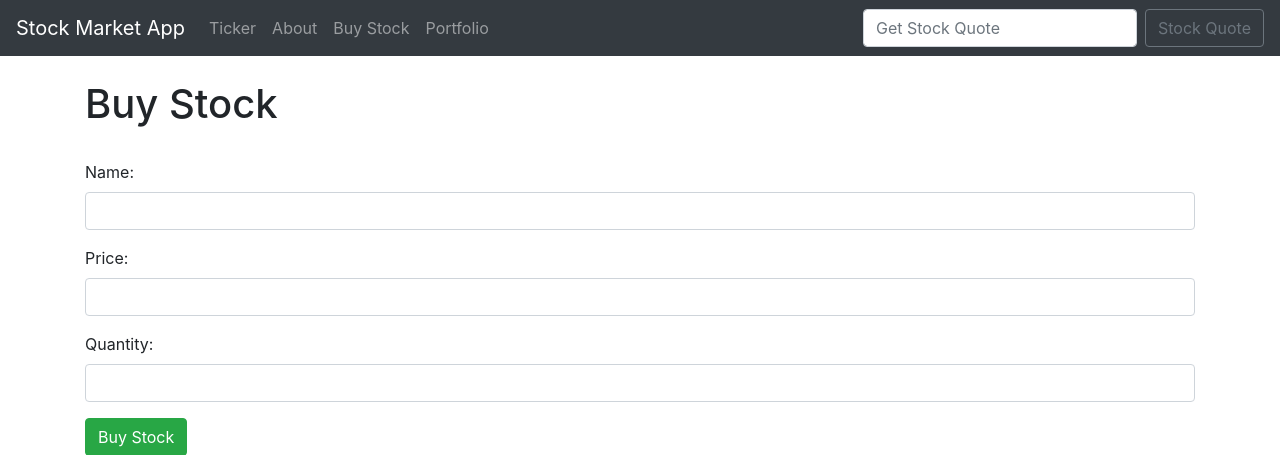
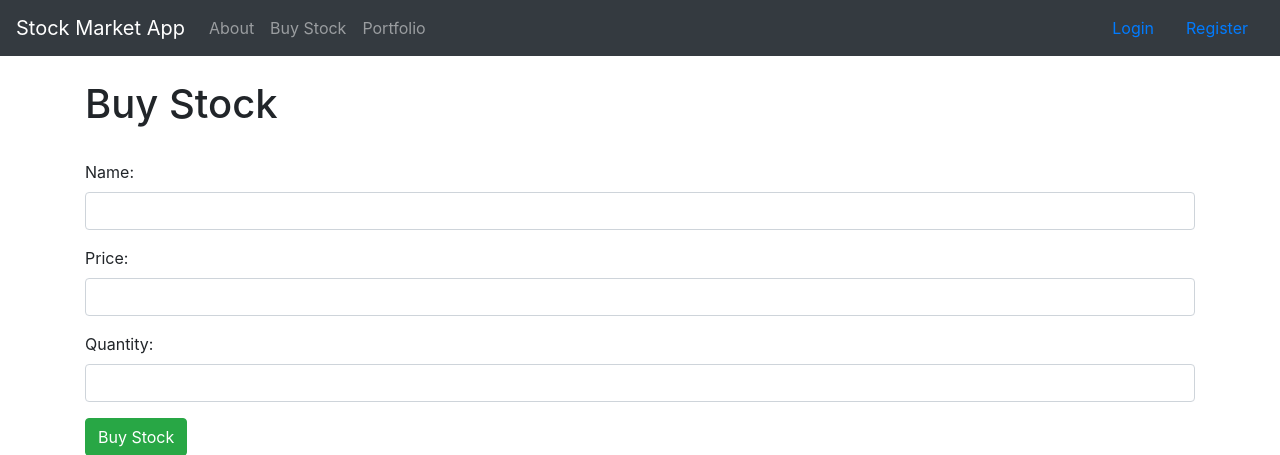
Before and after one commit to Teri-Ed/Project-4, a Django app: page /buy_stock.html in a window 1280 px wide. Shown: the top 455 px of the page. Run offline with Django 3.2, Linux system fonts and the light colour scheme; data comes from the database, SQL or seed files in the repository; both versions use the stored data as it was after the commit; some libraries are stand-ins or nearby versions.

Commit message:
Added user registration and login.

```diff
--- a/StockApp/StockApp/urls.py
+++ b/StockApp/StockApp/urls.py
@@ -4,4 +4,5 @@ from django.urls import path, include
 urlpatterns = [
     path('admin/', admin.site.urls),
     path('', include('StockQuotes.urls')),
+    path('', include('django.contrib.auth.urls')),
 ]
--- a/StockApp/StockQuotes/forms.py
+++ b/StockApp/StockQuotes/forms.py
@@ -1,5 +1,15 @@
 from django import forms
 from .models import Stock, Bank, BuyStockModel
+from django.contrib.auth import login, authenticate
+from django.contrib.auth.forms import UserCreationForm
+from django.contrib.auth.models import User
+
+class Registration(UserCreationForm):
+    email = forms.EmailField()
+
+    class Meta:
+        model = User
+        fields = ["username", "email", "password1", "password2"]
 
 class StockForm(forms.ModelForm):
     class Meta:
--- a/StockApp/StockQuotes/templates/base.html
+++ b/StockApp/StockQuotes/templates/base.html
@@ -12,16 +12,13 @@
   </head>
   <body>
     <nav class="navbar navbar-expand-lg navbar-dark bg-dark">
-        <a class="navbar-brand" href = "{% url 'home' %}">Stock Market App</a>
+        <a class="navbar-brand" href = "{% url 'main' %}">Stock Market App</a>
         <button class="navbar-toggler" type="button" data-toggle="collapse" data-target="#navbarSupportedContent" aria-controls="navbarSupportedContent" aria-expanded="false" aria-label="Toggle navigation">
           <span class="navbar-toggler-icon"></span>
         </button>
 
         <div class="collapse navbar-collapse" id="navbarSupportedContent">
           <ul class="navbar-nav mr-auto">
-            <li class="nav-item">
-              <a class="nav-link" href = "{% url 'ticker' %}">Ticker</a>
-            </li>
             <li class="nav-item">
               <a class="nav-link" href = "{% url 'about' %}">About</a>
             </li>
@@ -32,11 +29,21 @@
                 <a class="nav-link" href = "{% url 'add_stock' %}">Portfolio</a>
             </li>
           </ul>
-          <form action = "{%url 'ticker' %}" class="form-inline my-2 my-lg-0" method = "POST">
-              {% csrf_token %}
-            <input class="form-control mr-sm-2" type="search" placeholder="Get Stock Quote" aria-label="Search" name = "ticker">
-            <button class="btn btn-outline-secondary my-2 my-sm-0" type="submit">Stock Quote</button>
-          </form>
+          {% if user.is_authenticated %}
+                <li class="nav-item" style = "list-style-type: none; color: #FFF8DC;">
+                  {{user.username}}
+                </li>
+                <li class="nav-item" style = "list-style-type: none; color: #FFF8DC;">
+                    <a class="nav-link" href="/logout">Logout</a>
+                </li>
+                {% else %}
+                <li class="nav-item" style = "list-style-type: none; color: #FFF8DC;">
+                    <a class="nav-link" href="/login">Login</a>
+                </li>
+                <li class="nav-item" style = "list-style-type: none; color: #FFF8DC;">
+                    <a class="nav-link" href="/register.html">Register</a>
+                </li>
+            {% endif %}
         </div>
       </nav>
     <div class = "container">
@@ -54,7 +61,6 @@
         {% endfor %}
 
       {% endif %}
-
       {% block content %}
 
       {% endblock %}
--- a/StockApp/StockQuotes/urls.py
+++ b/StockApp/StockQuotes/urls.py
@@ -2,8 +2,9 @@ from django.urls import path
 from . import views
 
 urlpatterns = [
-    path('', views.home, name = "home"),
-    path('ticker.html', views.ticker, name = "ticker"),
+    path('', views.main, name = "main"),
+    path('register.html', views.register, name = "register"),
+    #path('login.html', views.login, name = "login"),
     path('sell_stock', views.sell_stock, name = "sell_stock"),
     path('about.html', views.about, name = "about"),
     #path('stock_market.html', views.stock_market, name = "stock_market"),
--- a/StockApp/StockQuotes/views.py
+++ b/StockApp/StockQuotes/views.py
@@ -1,24 +1,22 @@
 from django.shortcuts import render, redirect
 from .models import Stock, Bank, BuyStockModel
-from .forms import StockForm, BankForm, BuyStock
+from .forms import StockForm, BankForm, BuyStock, Registration
 from django.contrib import messages
-from django.contrib.auth import login, authenticate
-from django.contrib.auth.forms import UserCreationForm
 import requests
 import json
 
-def home(request):
+def register(request):
     if request.method == 'POST':
-        form = UserCreationForm(request.POST)
+        form = Registration(request.POST)
         if form.is_valid():
             form.save()
 
-        return redirect('ticker.html')
+        return redirect('login/')
     else:
-        form = UserCreationForm()
-        return render(request, 'home.html', {"form" : form})
+        form = Registration()
+        return render(request, 'register.html', {"form" : form})
 
-def ticker(request):
+def main(request):
     if request.method == 'POST':
         ticker = request.POST['ticker']
         #pk_c9d8aa3cdbc143dc9af6fe0d62e7d6d4
@@ -28,9 +26,9 @@ def ticker(request):
             api = json.loads(api_request.content)
         except Exception as e:
             api = "Error..."
-        return render(request, 'ticker.html', {'api': api})
+        return render(request, 'main.html', {'api': api})
     else:
-        return render(request, 'ticker.html', {'ticker': "Enter a Ticker symbol above..."})
+        return render(request, 'main.html', {'ticker': "Enter a ticker symbol to get your quote."})
 
 def sell_stock(request):
     return render(request, 'about.html', {})
```
Also changed, not shown: StockApp/StockApp/settings.py (+7 -0 lines), StockApp/StockQuotes/templates/main.html (renamed from StockApp/StockQuotes/templates/ticker.html, +14 -0 lines), StockApp/StockQuotes/templates/register.html (added, +22 -0 lines), StockApp/StockQuotes/templates/registration/login.html (renamed from StockApp/StockQuotes/templates/home.html, +5 -4 lines), StockApp/db.sqlite3.
